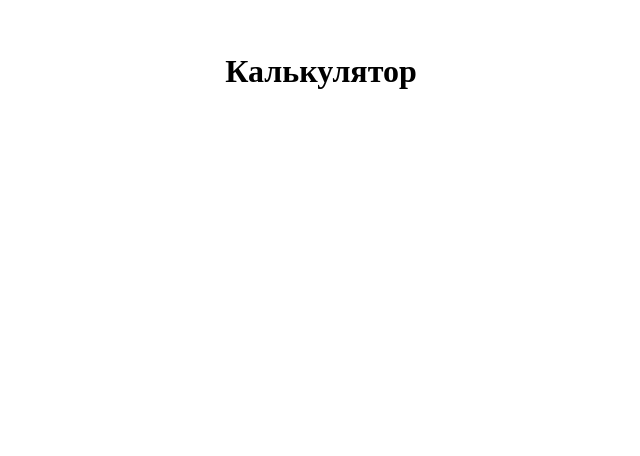
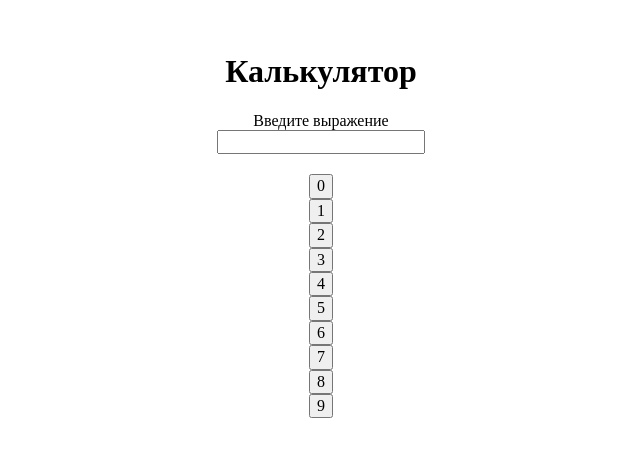
Before and after one commit to CodeOfMisanthrope/react-calculator, a React (Vite) app: page / in a window 1280 px wide. Shown: the top 456 px of the page, without its empty margins (319-959 px from the left). Built offline with nearby package versions, Linux system fonts and the light colour scheme.

Commit message:
feat: updated App

```diff
--- a/src/App.tsx
+++ b/src/App.tsx
@@ -1,12 +1,27 @@
-import { useState } from 'react';
+import {useState} from 'react';
 import style from '~/app.module.css';
+// import styleMain from '~assets/styles/main.css';
 
 function App() {
-  return (
-    <>
-      <h1>Калькулятор</h1>
-    </>
-  )
+    const nums = [0, 1, 2, 3, 4, 5, 6, 7, 8, 9];
+
+
+    return (
+        <>
+            <h1 className={style['calc__title']}>Калькулятор</h1>
+            <form className={style['calc__list']} action="">
+                <label htmlFor="input-number" className={style['calc__label']}>Введите выражение</label>
+                <input id="input-number" className={style['calc__input-number'] + ' ' + 'input-number'} type="number"/>
+                <div className={style['calc__list']}>
+                    {nums.map((num) =>
+                        <div className={style['calc__item']} key={num}>
+                            <button className={style['calc__btn']}>{num}</button>
+                        </div>
+                    )}
+                </div>
+            </form>
+        </>
+    );
 }
 
 export default App;
```
